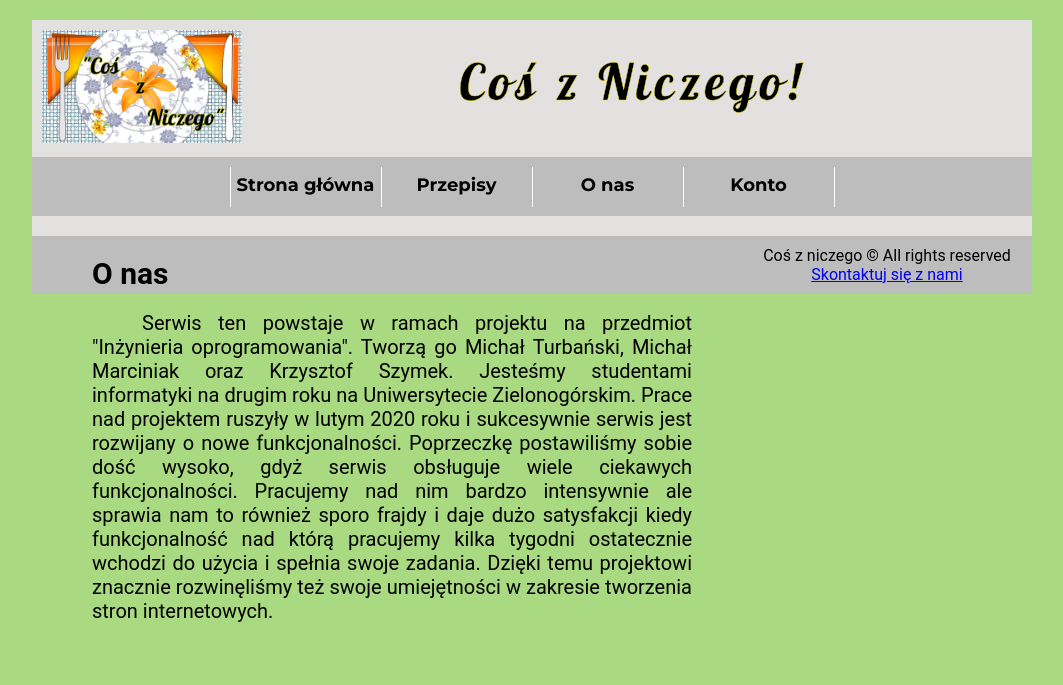
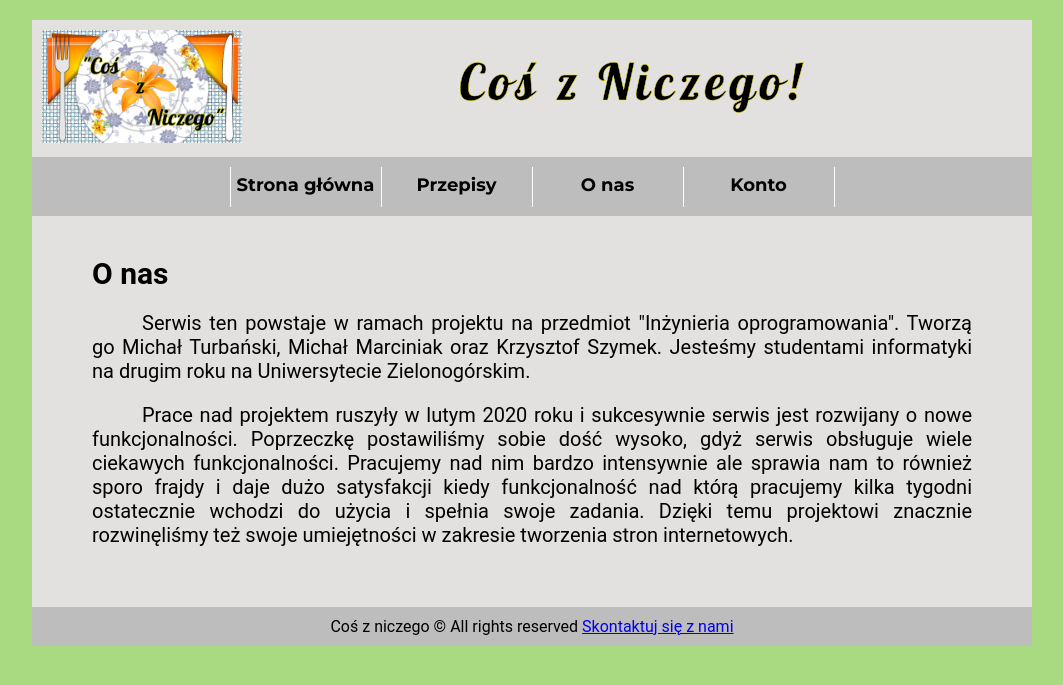
Before and after one commit to Myras13/CZN, a PHP site: page /o_nas.php in a window 1280 px wide. Shown: the top 685 px of the page, without its empty margins (108-1171 px from the left). Run offline with PHP 8.4, Linux system fonts and the light colour scheme; data that the repository does not hold is empty.

Commit message:
O nas - Bug fix

```diff
--- a/o_nas.php
+++ b/o_nas.php
@@ -19,13 +19,18 @@
             <?php include("templates/logo.php") ?>
             <?php include("templates/topbar.php") ?>
 
-            <div id="content_index">
+            <div id="o_nas">
                 <span class="name">O nas</span>
                 <br/>
                 <p style="text-indent: 50px;">
-                    Serwis ten powstaje w ramach projektu na przedmiot "Inżynieria oprogramowania". Tworzą go Michał Turbański, Michał Marciniak oraz Krzysztof Szymek. Jesteśmy studentami informatyki na drugim roku na Uniwersytecie Zielonogórskim. Prace nad projektem ruszyły w lutym 2020 roku i sukcesywnie serwis jest rozwijany o nowe funkcjonalności. Poprzeczkę postawiliśmy sobie dość wysoko, gdyż serwis obsługuje wiele ciekawych funkcjonalności. Pracujemy nad nim bardzo intensywnie ale sprawia nam to również sporo frajdy i daje dużo satysfakcji kiedy funkcjonalność nad którą pracujemy kilka tygodni ostatecznie wchodzi do użycia i spełnia swoje zadania. Dzięki temu projektowi znacznie rozwinęliśmy też swoje umiejętności w zakresie tworzenia stron internetowych.
+                    Serwis ten powstaje w ramach projektu na przedmiot "Inżynieria oprogramowania".
+                    Tworzą go Michał Turbański, Michał Marciniak oraz Krzysztof Szymek.
+                    Jesteśmy studentami informatyki na drugim roku na Uniwersytecie Zielonogórskim.
                 </p>
-
+                <p style="text-indent: 50px;">
+                    Prace nad projektem ruszyły w lutym 2020 roku i sukcesywnie serwis jest rozwijany o nowe funkcjonalności.
+                    Poprzeczkę postawiliśmy sobie dość wysoko, gdyż serwis obsługuje wiele ciekawych funkcjonalności. Pracujemy nad nim bardzo intensywnie ale sprawia nam to również sporo frajdy i daje dużo satysfakcji kiedy funkcjonalność nad którą pracujemy kilka tygodni ostatecznie wchodzi do użycia i spełnia swoje zadania. Dzięki temu projektowi znacznie rozwinęliśmy też swoje umiejętności w zakresie tworzenia stron internetowych.
+                </p>
             </div>
 
             <?php include("templates/footer.php") ?>
--- a/style.css
+++ b/style.css
@@ -451,3 +451,11 @@ input[name=close]{
     white-space: pre-wrap;
 
 }
+
+#o_nas
+{
+    margin-top: 20px;
+    padding: 20px 60px;
+    text-align: justify;
+    font-size: 20px;
+}
```
